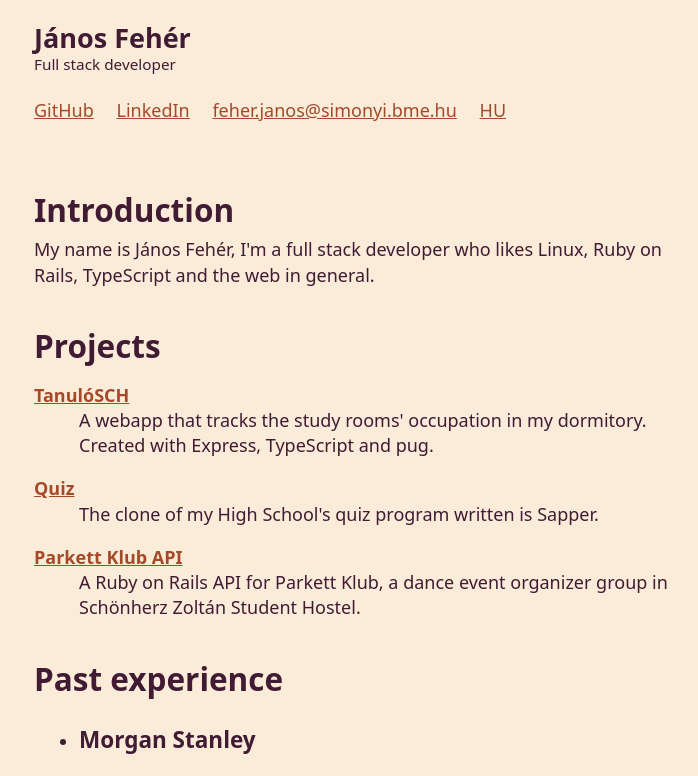
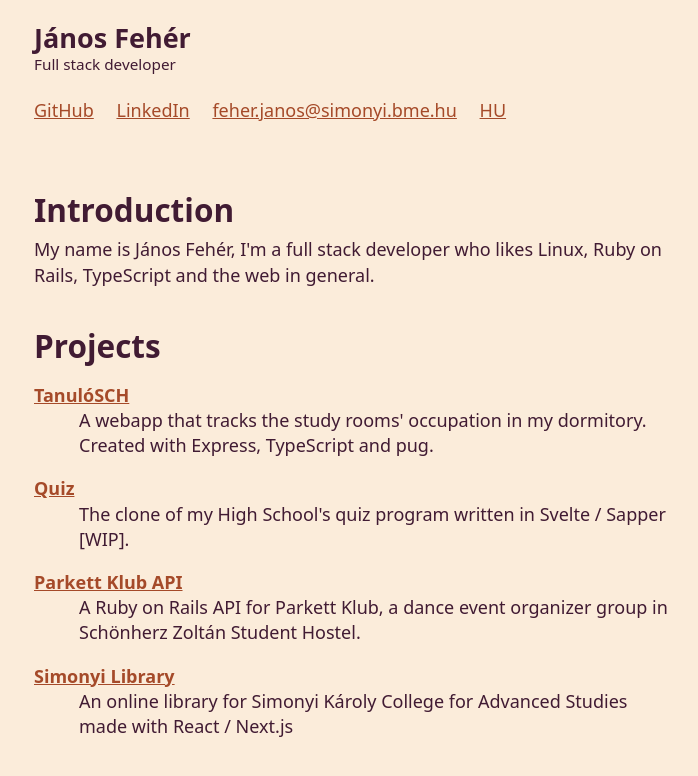
Before and after one commit to OmTheTurtle/homepage, a plain HTML site: page index.html in a window 1280 px wide. Shown: the top 776 px of the page, without its empty margins (286-984 px from the left). Drawn offline with Linux system fonts and the light colour scheme.

Commit message:
Fix spelling, add another project

```diff
--- a/index.html
+++ b/index.html
@@ -39,11 +39,14 @@
           <dd>A webapp that tracks the study rooms' occupation in my dormitory. Created with Express, TypeScript and
             pug.</dd>
           <dt><a href="https://github.com/OmTheTurtle/quiz" target="_blank" rel="noopener noreferrer">Quiz</a></dt>
-          <dd>The clone of my High School's quiz program written is Sapper.</dd>
+          <dd>The clone of my High School's quiz program written in Svelte / Sapper [WIP].</dd>
           <dt><a href="https://github.com/kir-dev/parkett-klub-api" target="_blank" rel="noopener noreferrer">Parkett
               Klub API</a></dt>
           <dd>A Ruby on Rails API for Parkett Klub, a dance event organizer group in Schönherz Zoltán Student Hostel.
           </dd>
+          <dt><a href="https://github.com/OmTheTurtle/simonyi-konyvtar">Simonyi Library</a>
+          </dt>
+          <dd>An online library for Simonyi Károly College for Advanced Studies made with React / Next.js</dd>
         </dl>
       </section>
       <section>
```
Also changed, not shown: hu.html (+3 -1 lines).
